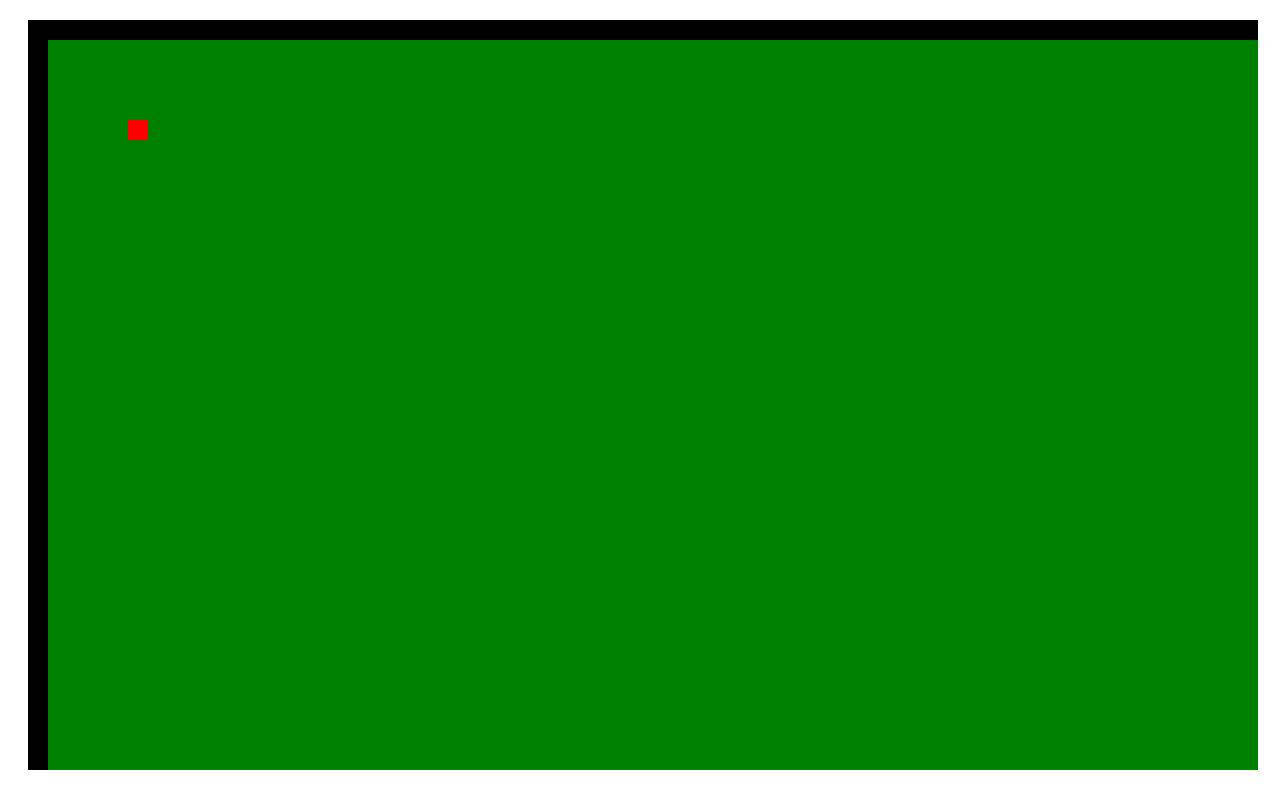
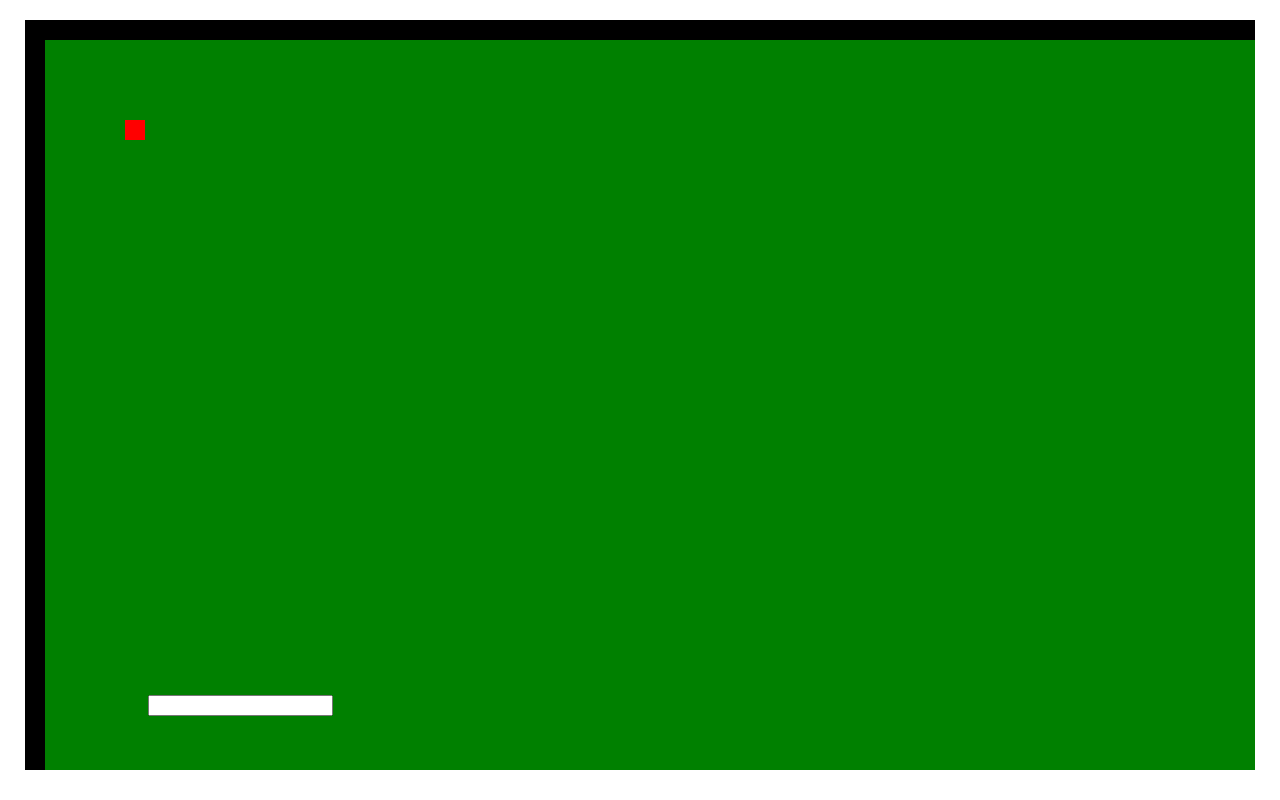
Before and after one commit to maxdeviant/mini-ld44, a plain HTML site: page index.html in a window 1280 px wide. Drawn offline with nearby package versions, Linux system fonts and the light colour scheme.

Commit message:
Added text entry box on top of window.
Key element in order to implement my grand idea :D

```diff
--- a/assets/stylesheet.css
+++ b/assets/stylesheet.css
@@ -1,4 +1,10 @@
 #cr-stage {
-	margin: 20px;
-	auto 0;
+	margin: 20px auto 0;
 }
+
+input {
+	position: absolute;
+	left: 10%;
+	top: 90%;
+	z-index: 10000;
+}
--- a/index.html
+++ b/index.html
@@ -14,7 +14,11 @@
     </script>
 </head>
 <body>
-    <div id="cr-stage"></div>
+    <div id="cr-stage">
+		<div id="forms">
+		<input type="text" />
+		</div>
+	</div>
 </body>
 <footer>
 
```
